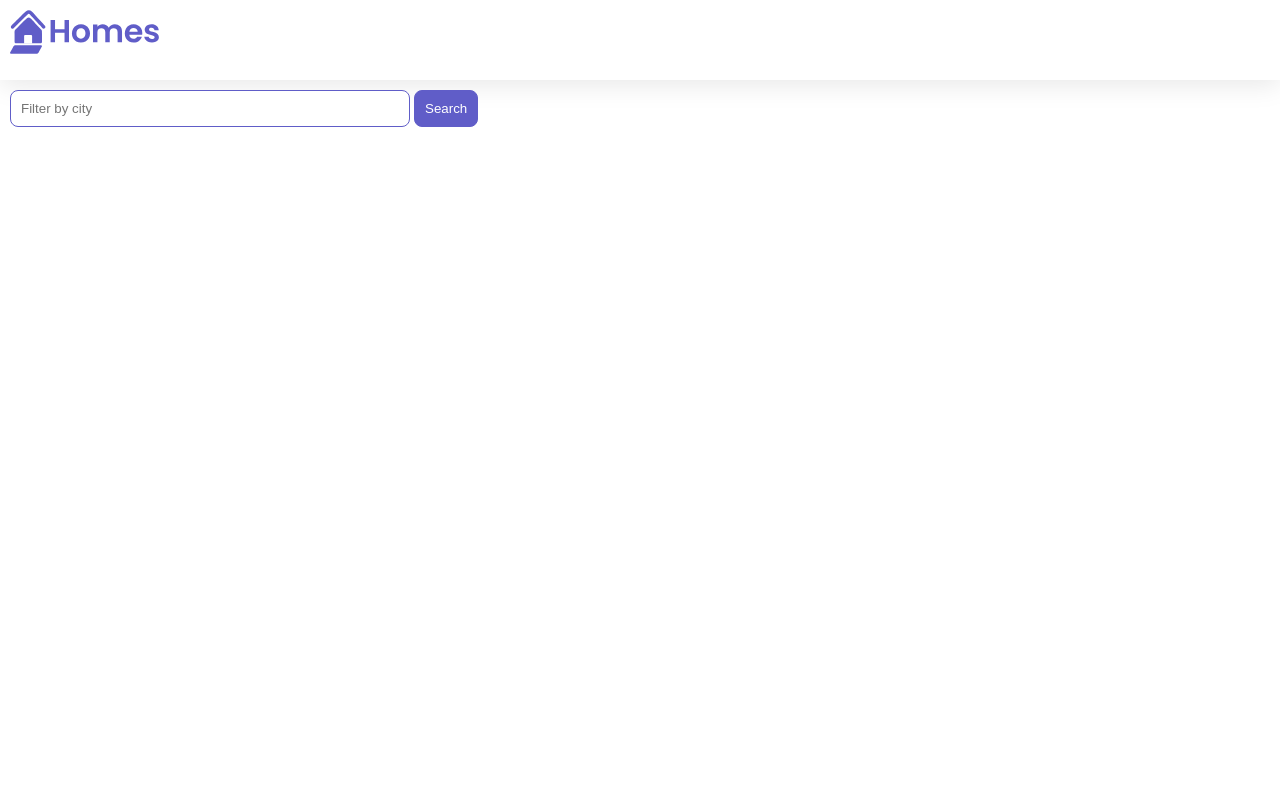
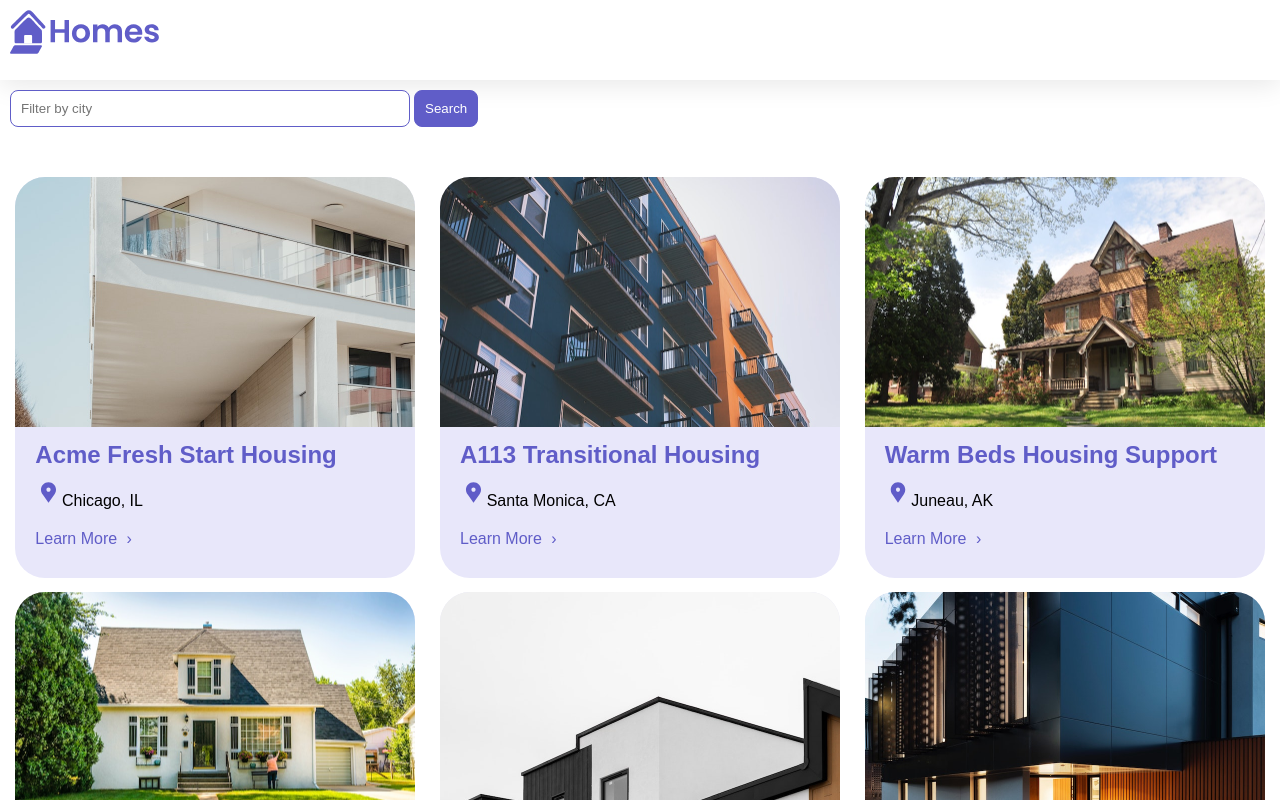
Before and after one commit to Dikshasharmaa/Housing-App, an Angular app in the folder home-app/: page / in a window 1280 px wide. Shown: the top 800 px of the page. Built offline with nearby package versions, Linux system fonts and the light colour scheme.

Commit message:
Used the services in home component

```diff
--- a/home-app/src/app/home/home.component.ts
+++ b/home-app/src/app/home/home.component.ts
@@ -1,7 +1,8 @@
-import { Component } from '@angular/core';
+import { Component, inject } from '@angular/core';
 import { CommonModule } from '@angular/common';
 import { HousingLocationComponent } from '../housing-location/housing-location.component';
 import { HousingLocation } from '../housing-location';
+import { HousingService } from '../housing.service';
 @Component({
   selector: 'app-home',
   standalone: true,
@@ -21,5 +22,11 @@
 })
 export class HomeComponent {
   housingLocationList: HousingLocation[] =[];
+  housingService: HousingService=inject(HousingService);
+
+  constructor(){
+    this.housingLocationList = this.housingService.getAllHousingLocations();
+
+  }
 
 }
```
